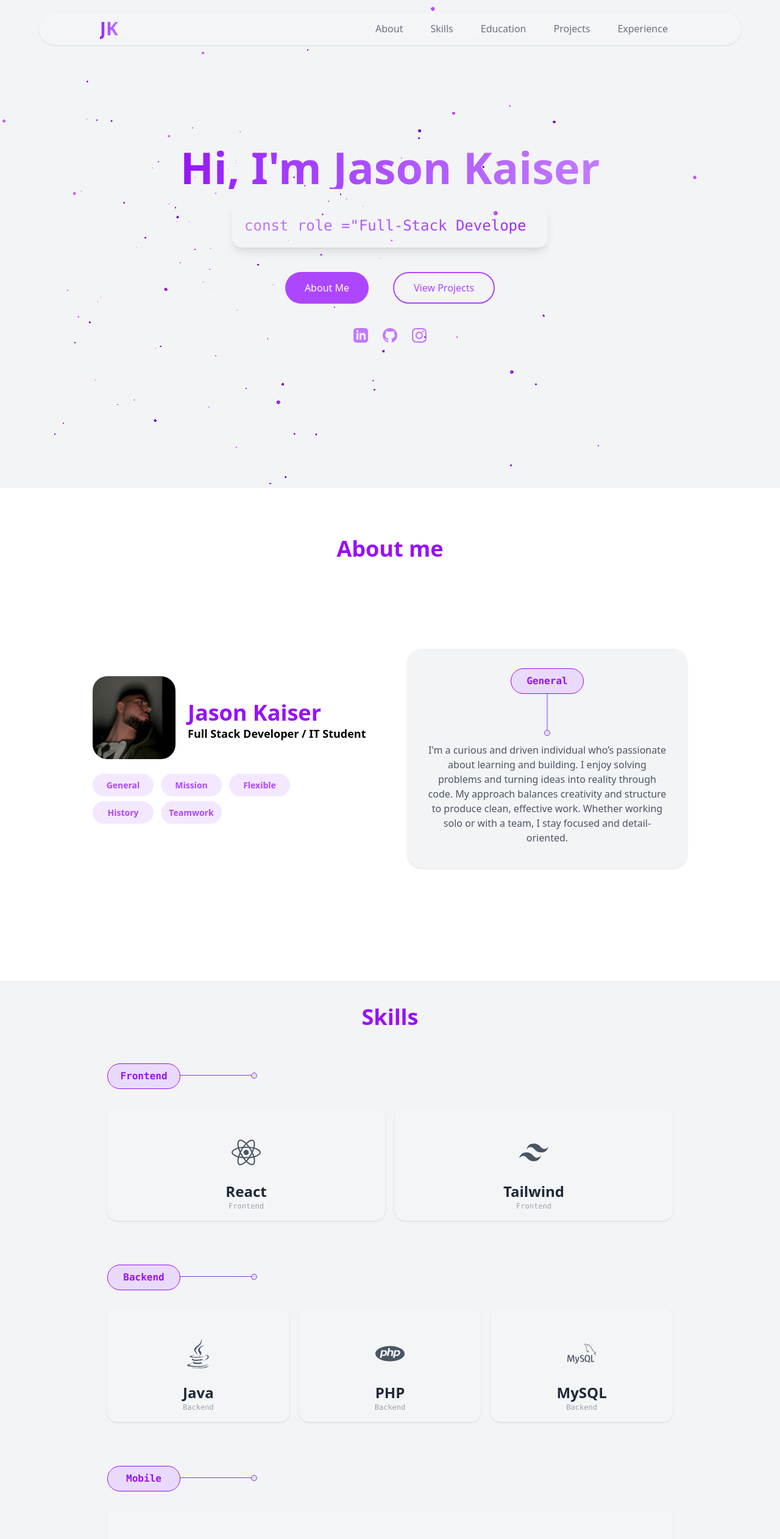
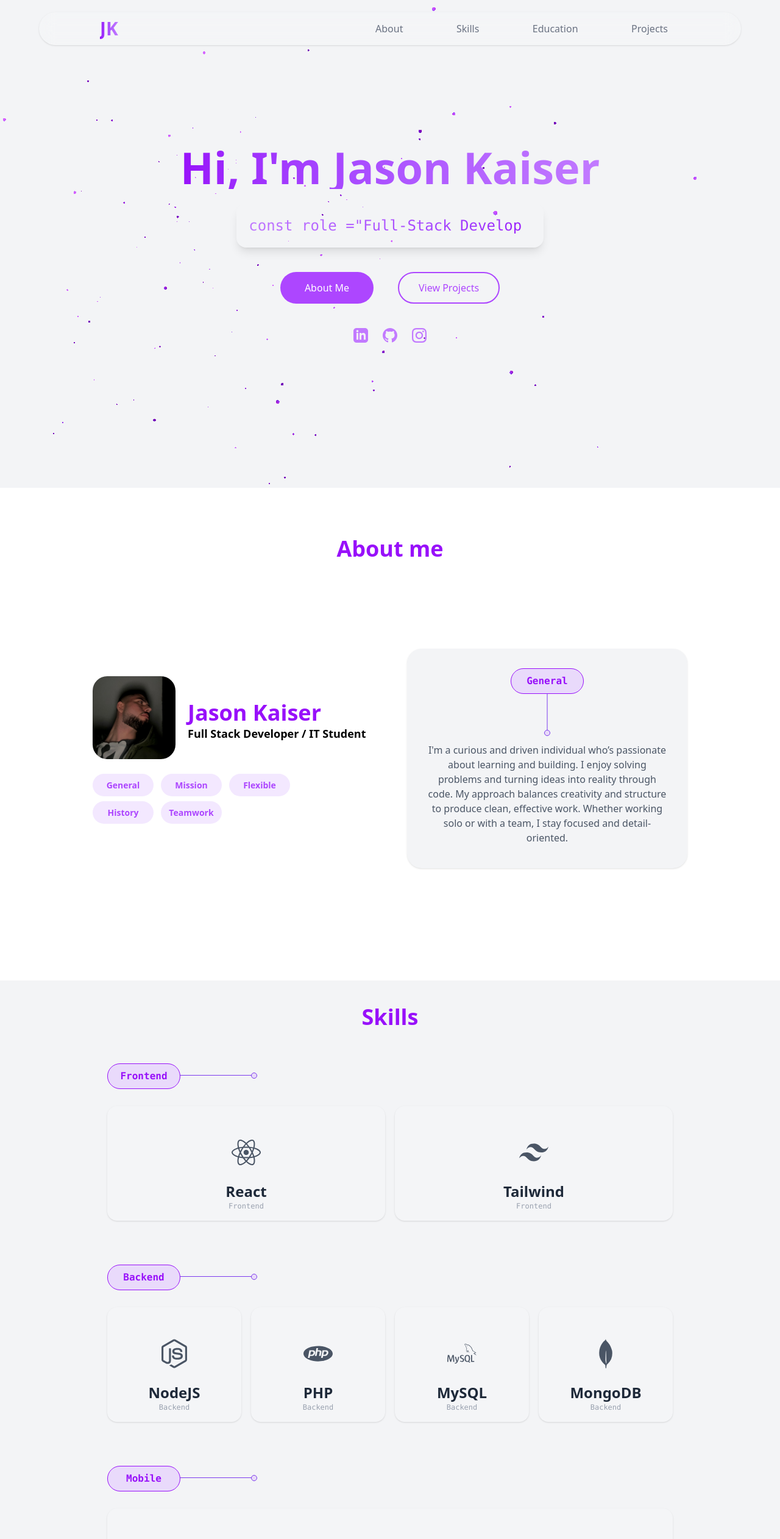
Before and after one commit to jasonkaiser/personal-portfolio, a React (Vite) app: page / in a window 1280 px wide. Shown: the top 2524 px of the page at 61% size. Built offline with nearby package versions, Linux system fonts and the light colour scheme.

Commit message:
Bug Fixes

```diff
--- a/src/App.jsx
+++ b/src/App.jsx
@@ -21,7 +21,6 @@ function App() {
       <Skills />
       <Education />
       <Projects />
-      <Experience />
 
     </>
 
--- a/src/components/Main.jsx
+++ b/src/components/Main.jsx
@@ -43,13 +43,13 @@ const Main = () => {
         </p>
 
         <div className="space-x-10 mt-10 flex justify-center">
-          <button className="bg-purple-500 rounded-full px-8 py-3 text-white hover:bg-purple-400 transition-colors duration-300">
+          <a href="#aboutme" className="bg-purple-500 rounded-full px-10 py-3 text-white text-center flex items-center justify-center hover:bg-purple-400 transition-colors duration-300">
             About Me
-          </button>
+          </a>
 
-          <button className="px-8 py-3 text-purple-500 border-2 rounded-full hover:bg-purple-500 hover:text-white transition-colors duration-300 border-purple-500">
+          <a href="#projects" className="px-8 py-3 text-purple-500 border-2 rounded-full hover:bg-purple-500 hover:text-white transition-colors duration-300 border-purple-500">
             View Projects
-          </button>
+          </a>
 
         </div>
             <div className="flex justify-center items-center space-x-6 mt-10">
--- a/src/components/Navbar.jsx
+++ b/src/components/Navbar.jsx
@@ -35,7 +35,6 @@ const Navbar = () => {
                                 <a href="#skills">Skills</a>
                                 <a href="#education">Education</a>
                                 <a href="#projects">Projects</a>
-                                <a href="">Experience</a>
 
                         </div>
                     </div>
--- a/src/components/Skills.jsx
+++ b/src/components/Skills.jsx
@@ -1,7 +1,7 @@
 import React from "react";
-import { FaFigma, FaJava, FaReact } from "react-icons/fa";
+import { FaFigma, FaJava, FaReact, FaNodeJs  } from "react-icons/fa";
 import skills from "../data/skillsData";
-import {SiTailwindcss, SiPhp, SiMysql, SiAdobephotoshop, SiKotlin,} from "react-icons/si";
+import {SiMongodb, SiTailwindcss, SiPhp, SiMysql, SiAdobephotoshop, SiKotlin,} from "react-icons/si";
 
 
 const skillIcons = {
@@ -15,9 +15,14 @@ const skillIcons = {
       <FaFigma className="skill-icon" />
     </div>
   ),
-  Java: (
+  NodeJS: (
     <div className="skill-icon-background">
-      <FaJava className="skill-icon" />
+      <FaNodeJs className="skill-icon" />
+    </div>
+  ),
+  MongoDB: (
+    <div className="skill-icon-background">
+      <SiMongodb className="skill-icon" />
     </div>
   ),
   PHP: (
@@ -45,6 +50,7 @@ const skillIcons = {
       <SiKotlin className="skill-icon" />
     </div>
   ),
+
 };
 
 
--- a/src/data/projectsData.js
+++ b/src/data/projectsData.js
@@ -4,7 +4,7 @@ const projectsData = [
 
         id:1,
         title: "lost-found",
-        description: "Lorem Ipsum is simply dummy text of the printing and typesetting industry. Lorem Ipsum has been the industry's standard dummy text ever since the 1500s, Lorem Ipsum has been the industry's standard dummy text ever since the 1500s, Lorem Ipsum has been the industry's standard dummy text ever since the 1500s, when an unknown printer took a galley of type and scramble",
+        description: "This was my first serious Fullstack project ( for my University ) A single-page web application that helps users report and find lost or found items. Designed for users in Bosnia and Herzegovina who currently rely on social media ( Instagram / Facebook ) to recover lost belongings. This app provides a centralized, searchable platform with role-based access, mobile responsiveness, and a clean user interface.",
         technologies: ["PHP", "JavaScript"],
         image: "./project.png"
 
@@ -12,9 +12,9 @@ const projectsData = [
     {
 
         id:2,
-        title: "valorant-esports",
-        description: "Lorem Ipsum is simply dummy text of the printing and typesetting industry. Lorem Ipsum has been the industry's standard dummy text ever since the 1500s, Lorem Ipsum has been the industry's standard dummy text ever since the 1500s, Lorem Ipsum has been the industry's standard dummy text ever since the 1500s, when an unknown printer took a galley of type and scramble",
-        technologies: ["React", "Tailwind", "MySQL", "NodeJS"],
+        title: "valotact.gg",
+        description: "Valotact.gg is a fullstack MERN application designed to help competitive Valorant players track performance metrics and develop effective team strategies, enhancing their success in esports tournaments. It combines a responsive React frontend with a drag-and-drop strategy planner, integrates real-time player data through APIs, styled using Tailwind CSS for a polished user experience.",
+        technologies: ["React", "Tailwind", "MongoDB", "NodeJS"],
         image: "./project.png"
 
     },
@@ -23,7 +23,7 @@ const projectsData = [
         id:3,
         title: "gdje-izlazimo.ba",
         description: "Lorem Ipsum is simply dummy text of the printing and typesetting industry. Lorem Ipsum has been the industry's standard dummy text ever since the 1500s, Lorem Ipsum has been the industry's standard dummy text ever since the 1500s, Lorem Ipsum has been the industry's standard dummy text ever since the 1500s, when an unknown printer took a galley of type and scramble",
-        technologies: ["React", "Tailwind", "Firebase,", "PHP"],
+        technologies: ["React", "Tailwind", "MySQL", "NodeJS"],
         image: "./project.png"
 
     }
--- a/src/data/skillsData.js
+++ b/src/data/skillsData.js
@@ -1,6 +1,6 @@
 const skills = {
   Frontend: ["React", "Tailwind"],
-  Backend: ["Java", "PHP", "MySQL"],
+  Backend: ["NodeJS", "PHP", "MySQL", "MongoDB"],
   Mobile: ["Kotlin"],
   Design: ["Figma", "Photoshop"],
 };
```
Also changed, not shown: 1 other file (tests, documents, lock files or other folders).
